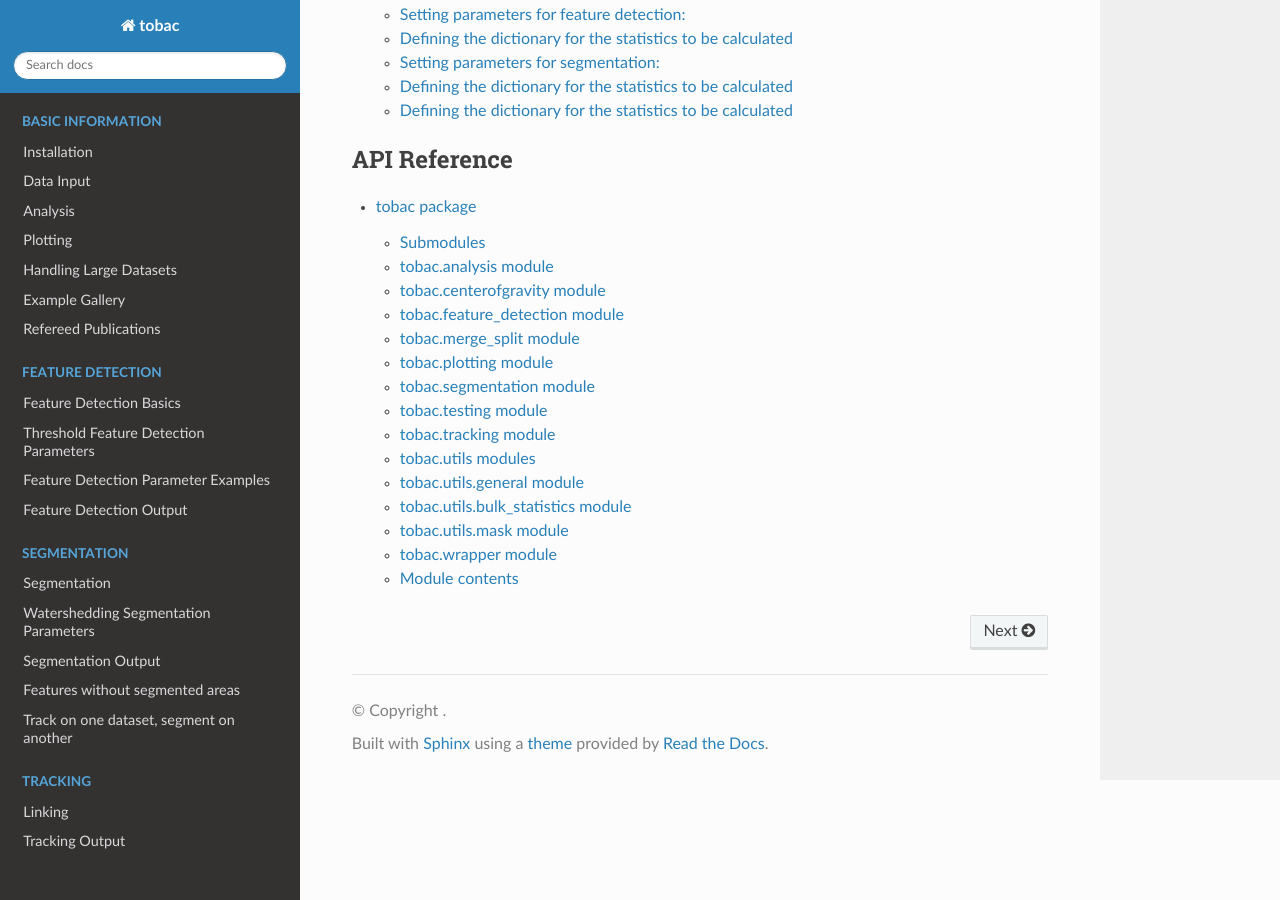
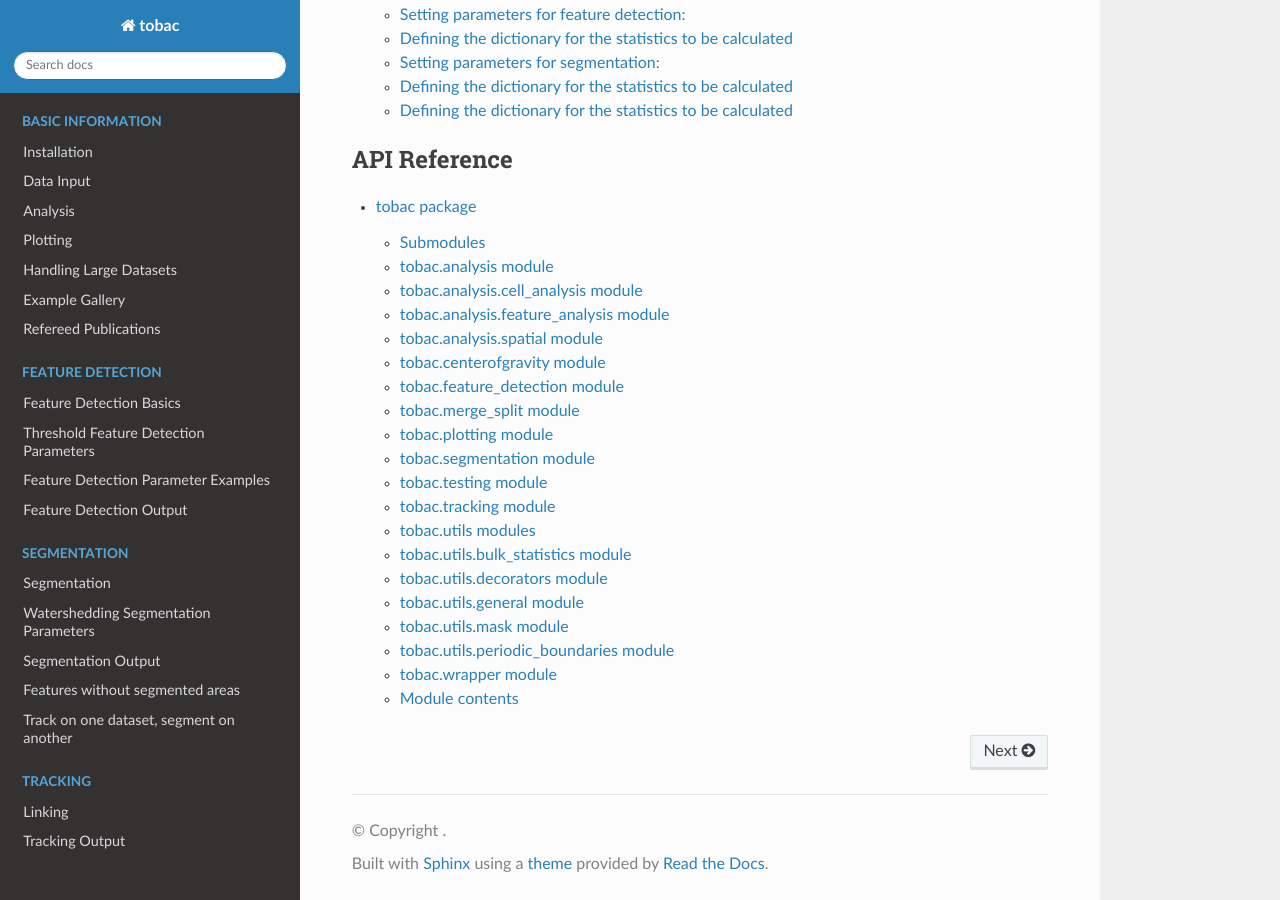
Before and after one commit to tobac-project/tobac, a Sphinx documentation site: the page built from doc/index.rst, in a window 1280 px wide and 900 px high, scrolled down 2620 px. Built offline with Sphinx 7.4.7 and the Read the Docs theme 2.0.0, drawn with Linux system fonts in a browser that asks for light colours; formulas are drawn with MathJax 3; pages that are not in the unit, such as notebooks, are missing from menus.

Commit message:
Update API reference docs for analysis package and add all utils submodules

```diff
--- a/doc/tobac.rst
+++ b/doc/tobac.rst
@@ -7,7 +7,26 @@ Submodules
 tobac.analysis module
 ---------------------
 
-.. automodule:: tobac.analysis
+tobac.analysis.cell_analysis module
+---------------------
+
+.. automodule:: tobac.analysis.cell_analysis
+   :members:
+   :undoc-members:
+   :show-inheritance:
+
+tobac.analysis.feature_analysis module
+---------------------
+
+.. automodule:: tobac.analysis.feature_analysis
+   :members:
+   :undoc-members:
+   :show-inheritance:
+
+tobac.analysis.spatial module
+---------------------
+
+.. automodule:: tobac.analysis.spatial
    :members:
    :undoc-members:
    :show-inheritance:
@@ -71,6 +90,22 @@ tobac.tracking module
 tobac.utils modules
 ------------------
 
+tobac.utils.bulk_statistics module
+------------------
+
+.. automodule:: tobac.utils.bulk_statistics
+   :members:
+   :undoc-members:
+   :show-inheritance:
+
+tobac.utils.decorators module
+------------------
+
+.. automodule:: tobac.utils.decorators
+   :members:
+   :undoc-members:
+   :show-inheritance:
+
 tobac.utils.general module
 ------------------
 
@@ -79,18 +114,18 @@ tobac.utils.general module
    :undoc-members:
    :show-inheritance:
 
-tobac.utils.bulk_statistics module
+tobac.utils.mask module
 ------------------
 
-.. automodule:: tobac.utils.bulk_statistics
+.. automodule:: tobac.utils.mask
    :members:
    :undoc-members:
    :show-inheritance:
 
-tobac.utils.mask module
+tobac.utils.periodic_boundaries module
 ------------------
 
-.. automodule:: tobac.utils.mask
+.. automodule:: tobac.utils.periodic_boundaries
    :members:
    :undoc-members:
    :show-inheritance:
```
